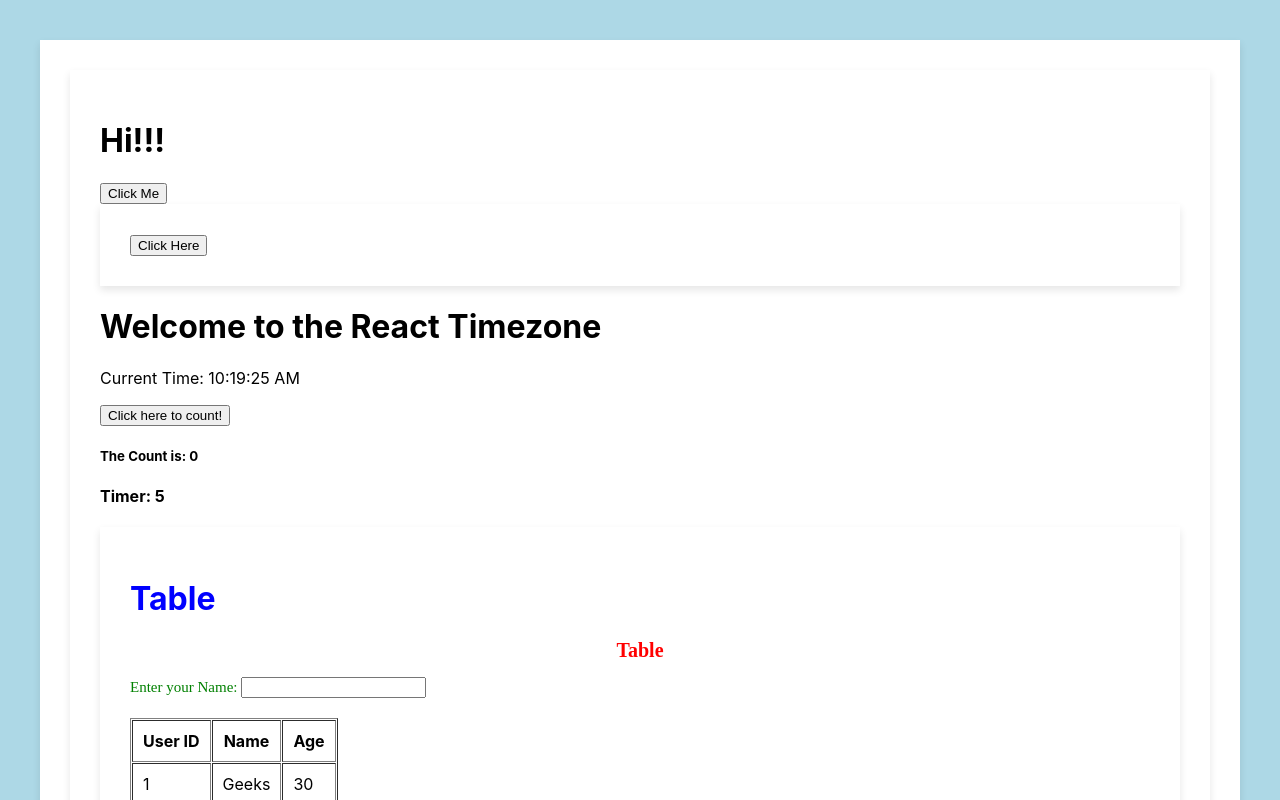
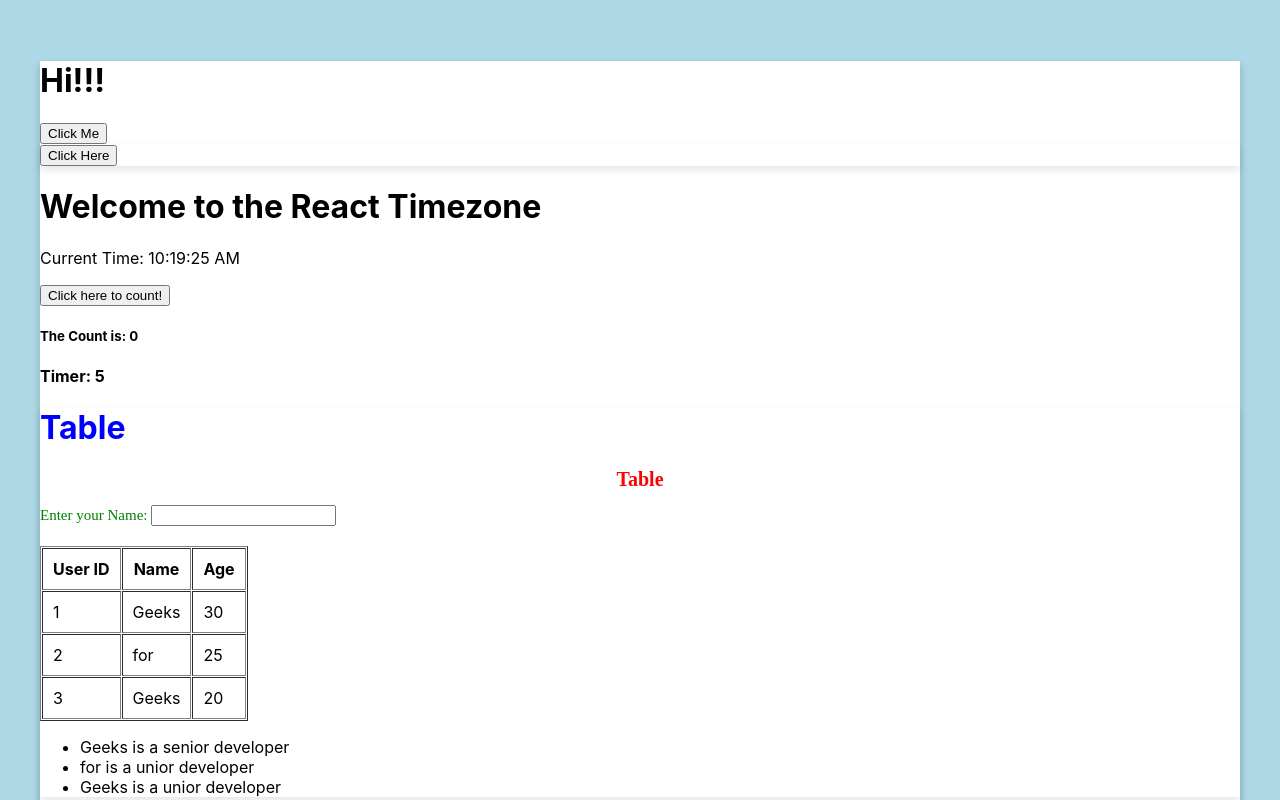
Before and after one commit to hekajandev-tech/learning-React, a React (Create React App) app: page / in a window 1280 px wide. Shown: the top 800 px of the page. Built offline with nearby package versions, Linux system fonts and the light colour scheme.

Commit message:
styles in react

```diff
--- a/src/mystyles.css
+++ b/src/mystyles.css
@@ -7,6 +7,6 @@ body{
 div {
     background-color: white;
     color:black;
-    padding: 30px;
+    /* padding: 30px; */
     box-shadow: 0 4px 8px rgba(0, 0,0,0.1);
 }
```
